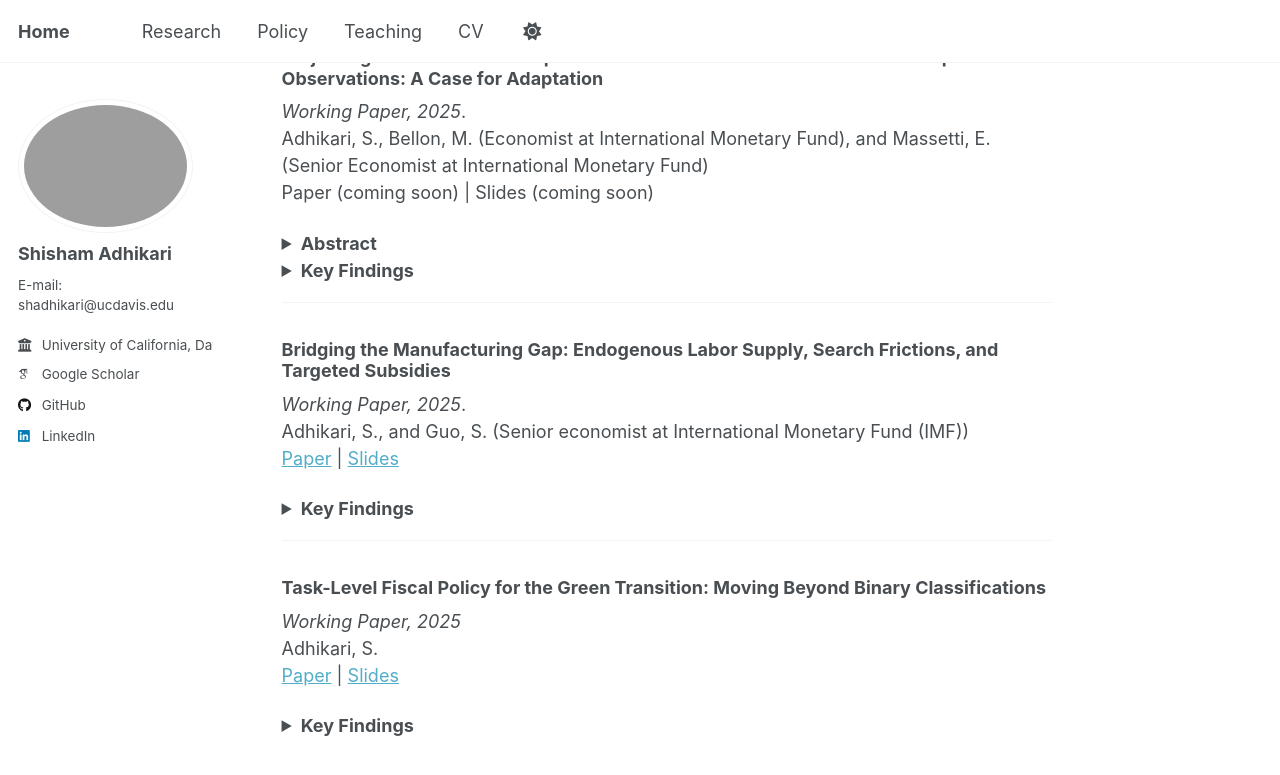
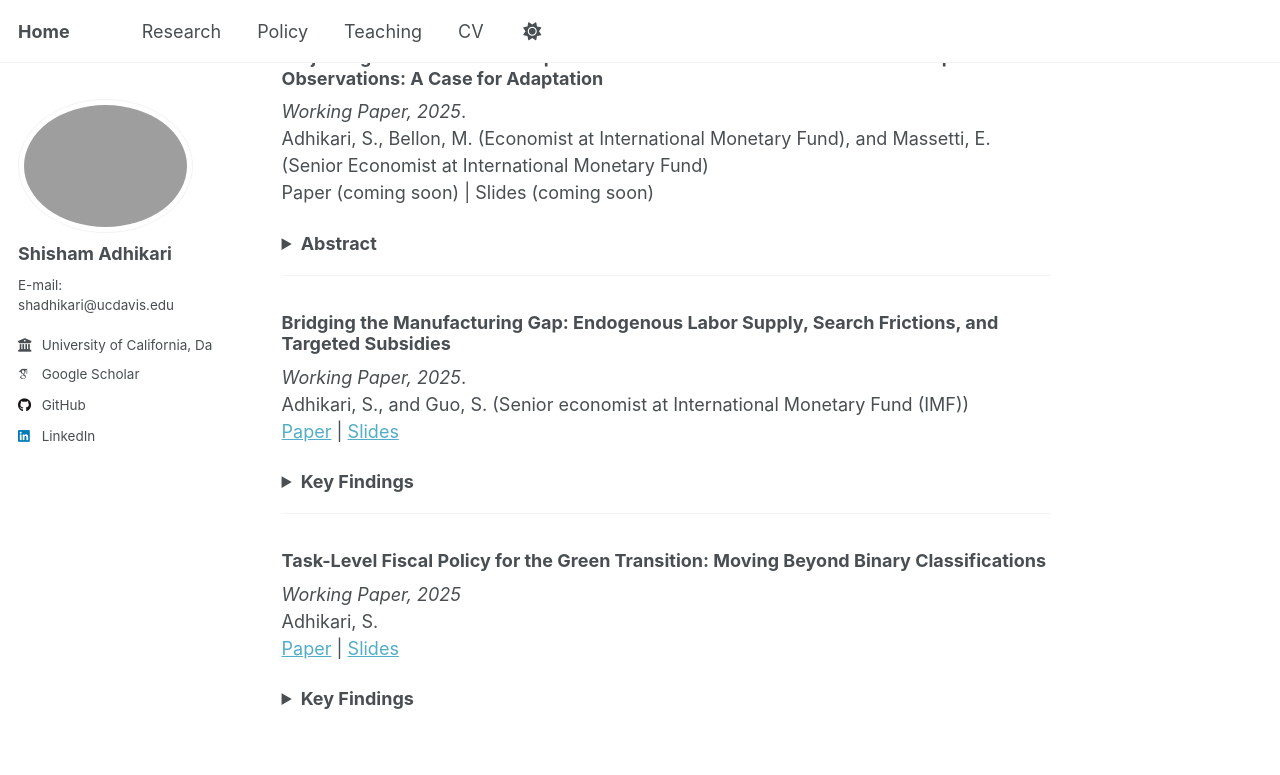
Before and after one commit to adhikars11/shadhikari, a Jekyll site: the page built from _pages/research.md, in a window 1280 px wide and 900 px high, scrolled down 708 px. Shown: the top 775 px of the window. Built offline with Jekyll 4.4.1, drawn with Linux system fonts in a browser that asks for light colours; some web fonts are replaced.

Commit message:
Remove 'Coming soon!' from key findings section

```diff
--- a/_pages/research.md
+++ b/_pages/research.md
@@ -47,12 +47,6 @@ A large empirical literature has linked weather shocks to GDP to estimate future
 </p>
 </details>
 
-<details><summary><strong>Key Findings</strong></summary>
-<ul>
-  Coming soon!
-</ul>
-</details>
-
 
 ---
 
```
